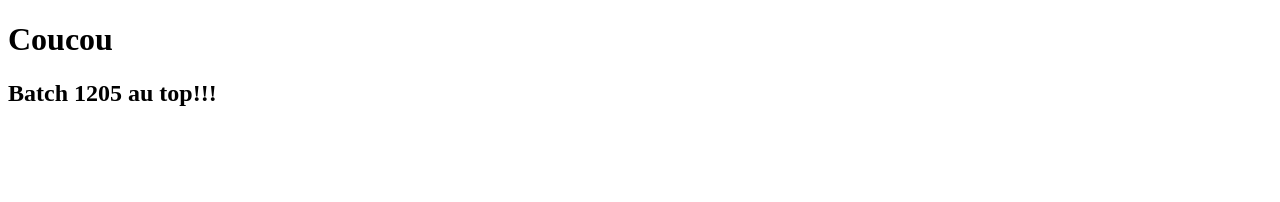
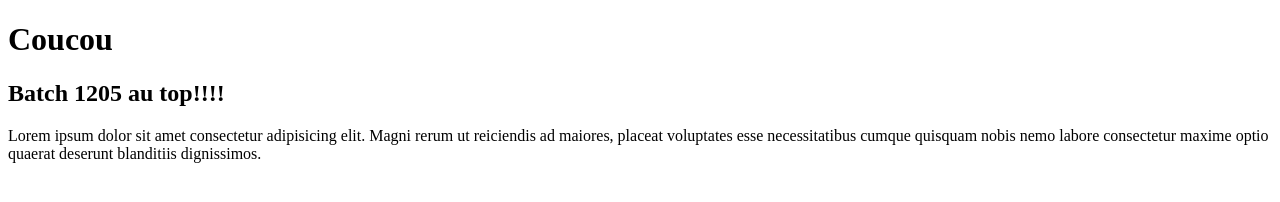
Before and after one commit to Joz84/test-1205, a plain HTML site: page index.html in a window 1280 px wide. Drawn offline with Linux system fonts and the light colour scheme.

Commit message:
add pargraph

```diff
--- a/index.html
+++ b/index.html
@@ -8,6 +8,7 @@
 </head>
 <body>
     <h1>Coucou</h1>
-    <h2>Batch 1205 au top!!!</h2>
+    <h2>Batch 1205 au top!!!!</h2>
+    <p>Lorem ipsum dolor sit amet consectetur adipisicing elit. Magni rerum ut reiciendis ad maiores, placeat voluptates esse necessitatibus cumque quisquam nobis nemo labore consectetur maxime optio quaerat deserunt blanditiis dignissimos.</p>
 </body>
 </html>
```
Also changed, not shown: 1 other file.
